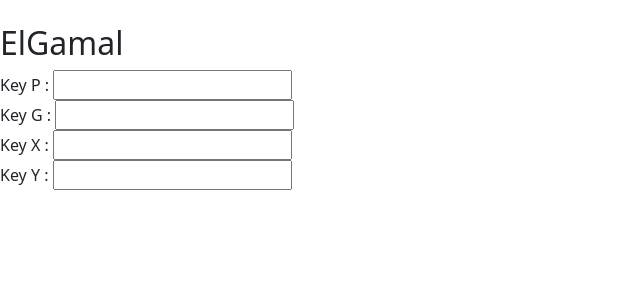
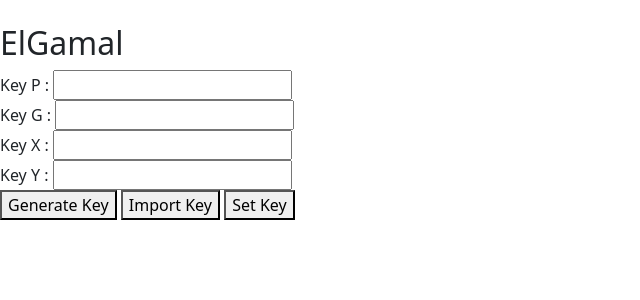
Before and after one commit to Rexy-Gamaliel/Public-Key-Cipher, a Flask app: page /elgamal in a window 1280 px wide. Shown: the part 152-452 px from the top of the page, without its empty margins (0-640 px from the left). Run offline with Flask 2, Linux system fonts and the light colour scheme; some libraries are stand-ins or nearby versions.

Commit message:
update gamal page

```diff
--- a/src/templates/elgamal.html
+++ b/src/templates/elgamal.html
@@ -13,7 +13,15 @@
         <input type="number" name="KeyX" id="KeyX"><br>
         <label for="KeyY">Key Y : </label>
         <input type="number" name="KeyY" id="KeyY"><br>
+    <button id="generateKey">Generate Key</button>
+    <button id="importKey">Import Key</button>
+    <button id="setKey">Set Key</button>
 
 
+    <script>
+        $("#generateKey").on("click", () => {
+
+        })
+    </script>
 
 {% endblock %}
```
